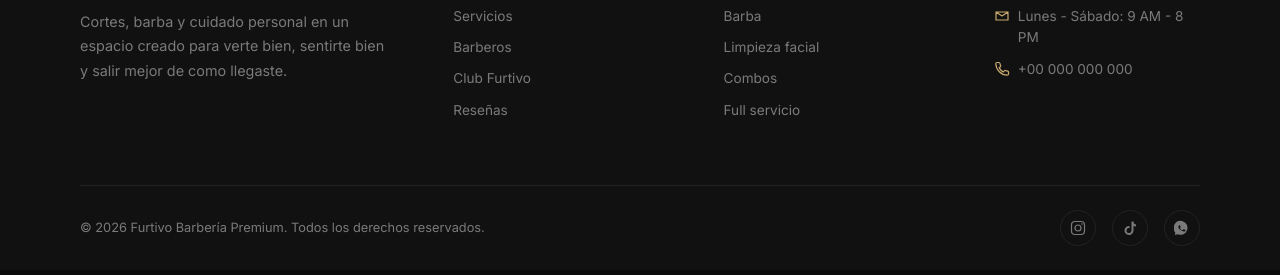
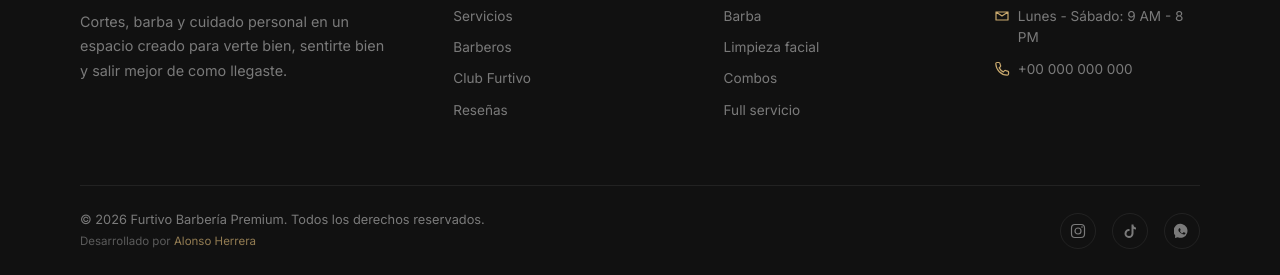
Before and after one commit to adsconalonso/furtivo, a plain HTML site: page club.html in a window 1280 px wide. Shown: the part 2936-3211 px from the top of the page. Drawn offline with nearby package versions, Linux system fonts and the light colour scheme; a web font is replaced by a local one.

Commit message:
chore: Add developer credit to footer in all pages

```diff
--- a/club.html
+++ b/club.html
@@ -212,7 +212,7 @@
       </div>
 
       <div class="footer__bottom">
-        <p class="footer__copy">© 2026 Furtivo Barbería Premium. Todos los derechos reservados.</p>
+        <p class="footer__copy">© 2026 Furtivo Barbería Premium. Todos los derechos reservados. <br><span style="opacity: 0.7; font-size: 0.9em;">Desarrollado por <a href="https://www.adsconalonso.com" target="_blank" rel="noopener noreferrer" style="color: var(--accent); text-decoration: none;">Alonso Herrera</a></span></p>
         <div class="footer__socials">
           <a href="#" class="footer__social" aria-label="Instagram">
             <svg width="16" height="16" viewBox="0 0 16 16" fill="none"><rect x="1.5" y="1.5" width="13" height="13" rx="3.5" stroke="currentColor" stroke-width="1.2"/><circle cx="8" cy="8" r="3" stroke="currentColor" stroke-width="1.2"/><circle cx="12" cy="4" r="0.8" fill="currentColor"/></svg>
```
Also changed, not shown: barberos.html (+1 -1 lines), experiencias.html (+1 -1 lines), index.html (+1 -1 lines), servicios.html (+1 -1 lines).
